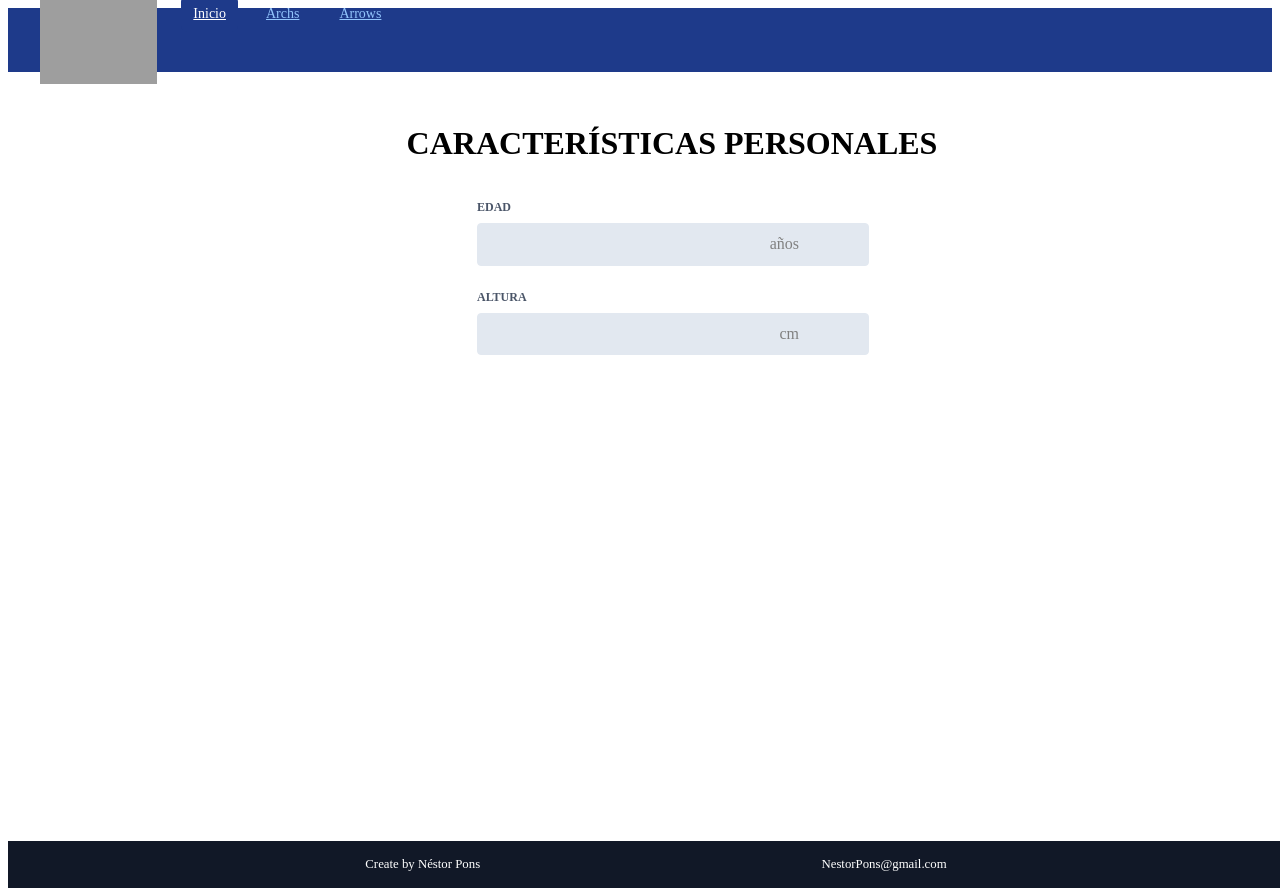
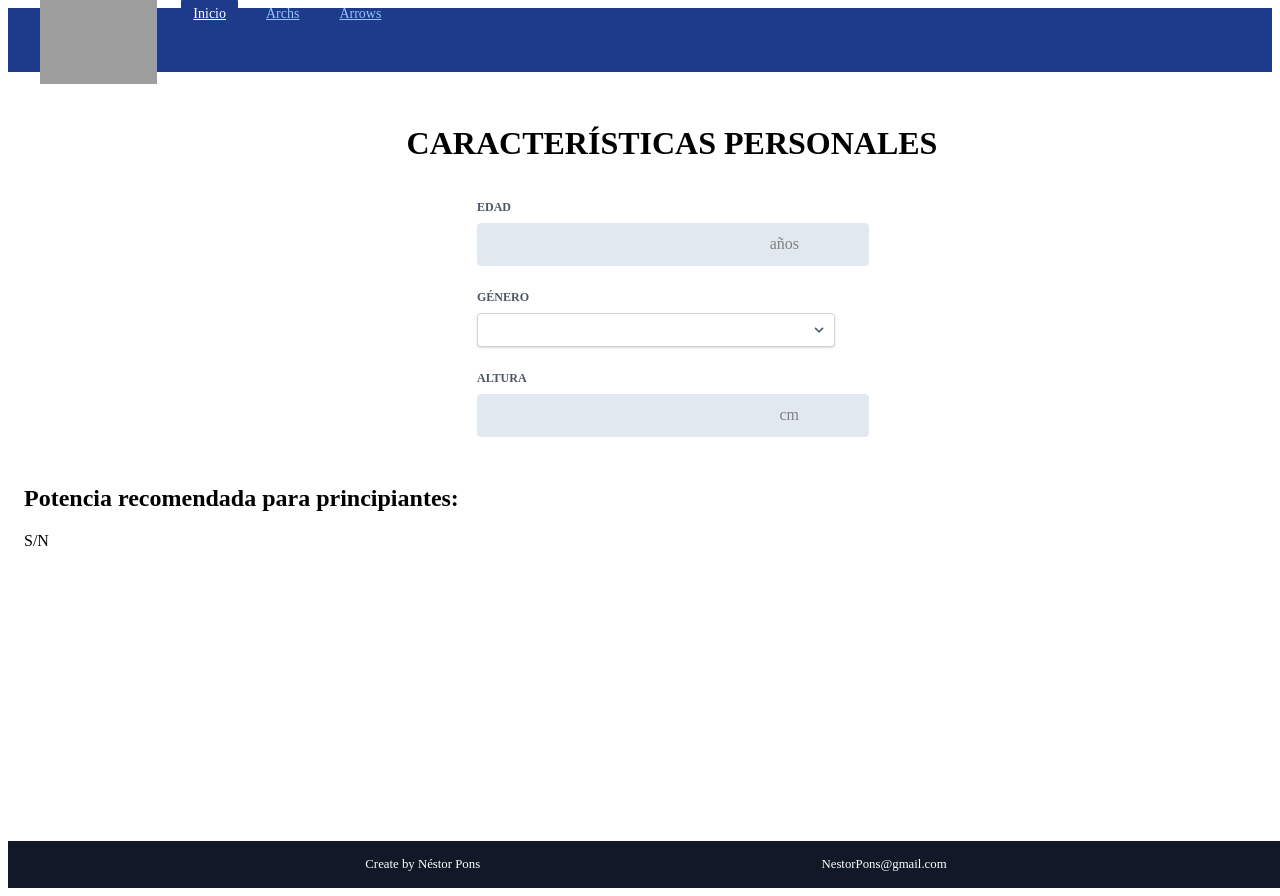
Before and after one commit to nestorPons/archery-nuxt, a Nuxt app: page / in a window 1280 px wide. Shown: the top 896 px of the page. Built offline with nearby package versions, Linux system fonts and the light colour scheme; grey boxes are pictures that could not be loaded.

Commit message:
recommended power

```diff
--- a/src/lang/es.json
+++ b/src/lang/es.json
@@ -6,6 +6,10 @@
     "Personal characteristics": "Características personales",
     "Height": "Altura",
     "Years": "Años",
+    "Gender": "Género",
+    "Man": "Hombre",
+    "Woman": "Mujer",
+    "Recommended power noob": "Potencia recomendada para principiantes",
 
     "Hello!": "¡Hola!",
     "Login": "Iniciar sesión",
--- a/src/pages/index.vue
+++ b/src/pages/index.vue
@@ -1,15 +1,39 @@
 <script setup>
+import { computed } from 'vue';
 import { useLocalStorage } from '~/composables/useLocalStorage';
 
 const age = useLocalStorage('age');
 const height = useLocalStorage('height');
+const gender = useLocalStorage('gender');
+
+
+const recommendedPower = computed(() => rangeWeigth(age.value, gender.value));
+
+
+function rangeWeigth(age, gender)
+{
+    console.log(age)
+    console.log(gender)
+    let a = parseInt(age)
+    switch (true){
+        case a <= 12:
+            return '10-15'
+        case a > 12 & a <= 15:
+            return '15-20'
+        case gender == 2:
+            return '20-25'
+        case gender == 1:
+            return '20-30'
+        default:
+            return 'S/N'
+    }
+}
 
 </script>
 <style lang="less" scoped>
 .container {
     padding: 1rem;
     width: 100%;
-
 
     .title {
         text-transform: uppercase;
@@ -95,8 +119,72 @@ const height = useLocalStorage('height');
                 color: gray;
             }
         }
+    }
 
+    .select {
+        &-container {
+            display: inline-block;
+            position: relative;
+            width: 100%;
+        }
+
+        &-decorator {
+            fill: currentColor;
+            height: 1rem;
+            /* Equivalente a h-4 en Tailwind */
+            width: 1rem;
+
+            /* Equivalente a w-4 en Tailwind */
+            &-container {
+                pointer-events: none;
+                position: absolute;
+                top: 0;
+                bottom: 0;
+                right: 0;
+                display: flex;
+                align-items: center;
+                padding-left: 0.5rem;
+                /* Equivalente a px-2 */
+                padding-right: 0.5rem;
+                /* Equivalente a px-2 */
+                color: #4a5568;
+            }
+        }
+
+        display: block;
+        -webkit-appearance: none;
+        -moz-appearance: none;
+        appearance: none;
+        width: 100%;
+        background-color: #ffffff;
+        /* bg-white */
+        border: 1px solid #d1d5db;
+        /* border-gray-400 */
+        padding: 0.5rem 1rem;
+        /* py-2 px-4 */
+        padding-right: 2rem;
+        /* pr-8 */
+        border-radius: 0.25rem;
+        /* rounded */
+        box-shadow: 0 1px 3px 0 rgba(0, 0, 0, 0.1),
+        0 1px 2px 0 rgba(0, 0, 0, 0.06);
+        /* shadow */
+        line-height: 1.25;
+
+        /* leading-tight */
+        &:hover {
+            border-color: #a0aec0;
+            /* hover:border-gray-500 */
+        }
+
+        &:focus {
+            outline: none;
+            box-shadow: 0 0 0 3px rgba(66, 153, 225, 0.5);
+            /* focus:shadow-outline */
+        }
     }
+
+
 }
 </style>
 
@@ -114,6 +202,23 @@ const height = useLocalStorage('height');
                     </label>
                 </div>
                 <div class="form-element">
+                    <label class="">
+                        <span class="label">{{ $text('Gender') }}</span>
+                        <div class="select-container">
+                            <select class="select" v-model="gender">
+                                <option value="1">{{ $text('Man') }}</option>
+                                <option value="2">{{ $text('Woman') }}</option>
+                            </select>
+                            <div class="select-decorator-container">
+                                <svg class="select-decorator" xmlns="http://www.w3.org/2000/svg" viewBox="0 0 20 20">
+                                    <path d="M9.293 12.95l.707.707L15.657 8l-1.414-1.414L10 10.828 5.757 6.586 4.343 8z" />
+                                </svg>
+                            </div>
+                        </div>
+
+                    </label>
+                </div>
+                <div class="form-element">
                     <label>
                         <span class="label">{{ $text('Height') }}</span>
                         <input class="form-input" v-model="height" type="number" placeholder="">
@@ -122,5 +227,10 @@ const height = useLocalStorage('height');
                 </div>
             </div>
         </form>
+        <div class="card">
+            <h2>{{$text('Recommended power noob')}}:</h2>
+            <span>{{ recommendedPower }}</span>
+
+        </div>
     </div>
 </template>
```
